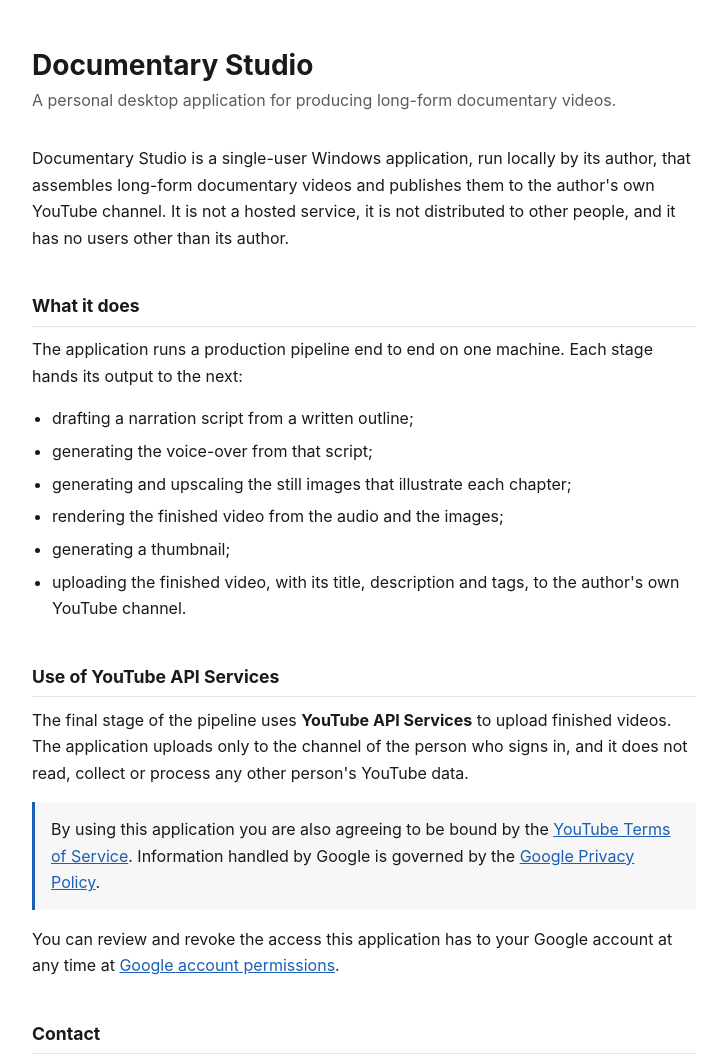
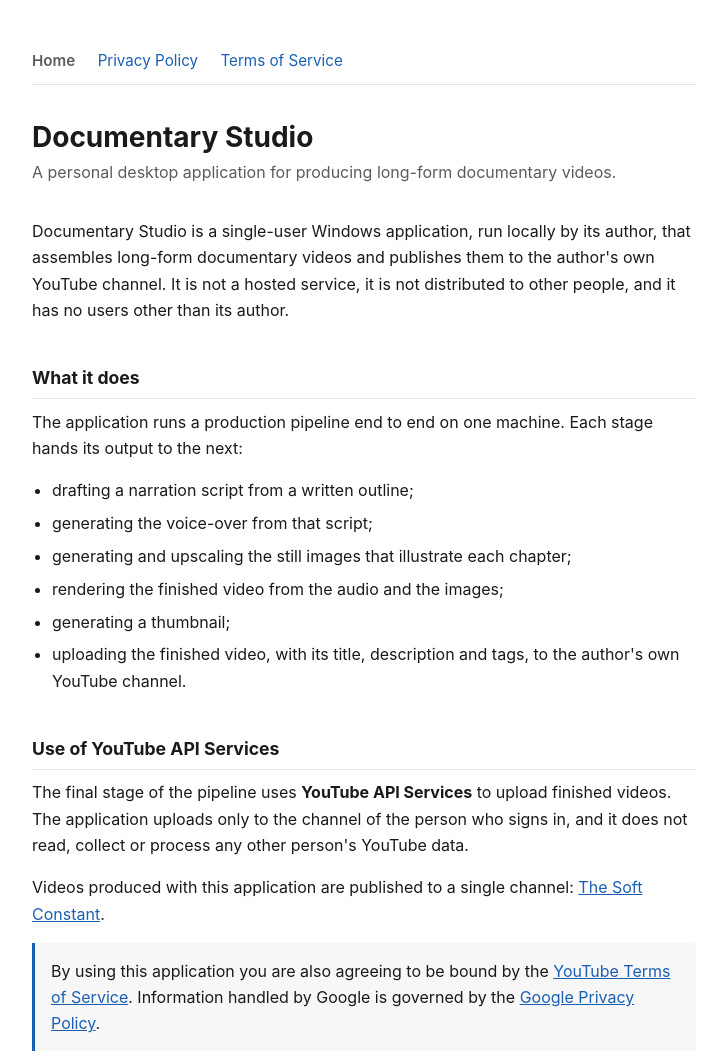
Before and after one commit to PhilWakson/philwakson.github.io, a plain HTML site: page index.html in a window 1280 px wide. Shown: the top 1057 px of the page, without its empty margins (276-1003 px from the left). Drawn offline with Linux system fonts and the light colour scheme.

Commit message:
Add files via upload

```diff
--- a/index.html
+++ b/index.html
@@ -19,9 +19,18 @@
 .note{background:var(--card);border-left:3px solid var(--accent);padding:.9rem 1rem;border-radius:0 4px 4px 0;margin:0 0 1rem}
 footer{margin-top:3.5rem;padding-top:1rem;border-top:1px solid var(--rule);color:var(--muted);font-size:.9rem}
 footer a{margin-right:1rem}
+nav{display:flex;flex-wrap:wrap;gap:1.4rem;margin:0 0 2.2rem;padding-bottom:.7rem;border-bottom:1px solid var(--rule);font-size:.95rem}
+nav a{text-decoration:none}
+nav a[aria-current]{color:var(--muted);font-weight:600}
 </style>
 </head>
 <body>
+
+<nav>
+  <a href="/" aria-current="page">Home</a>
+  <a href="/privacy.html">Privacy Policy</a>
+  <a href="/terms.html">Terms of Service</a>
+</nav>
 
 <h1>Documentary Studio</h1>
 <p class="sub">A personal desktop application for producing long-form documentary videos.</p>
@@ -49,6 +58,9 @@
 finished videos. The application uploads only to the channel of the person who signs in,
 and it does not read, collect or process any other person's YouTube data.</p>
 
+<p>Videos produced with this application are published to a single channel:
+<a href="https://www.youtube.com/@ASleepChannel">The Soft Constant</a>.</p>
+
 <div class="note">
   By using this application you are also agreeing to be bound by the
   <a href="https://www.youtube.com/t/terms">YouTube Terms of Service</a>. Information
```
Also changed, not shown: privacy.html (+9 -0 lines), terms.html (+9 -0 lines).
